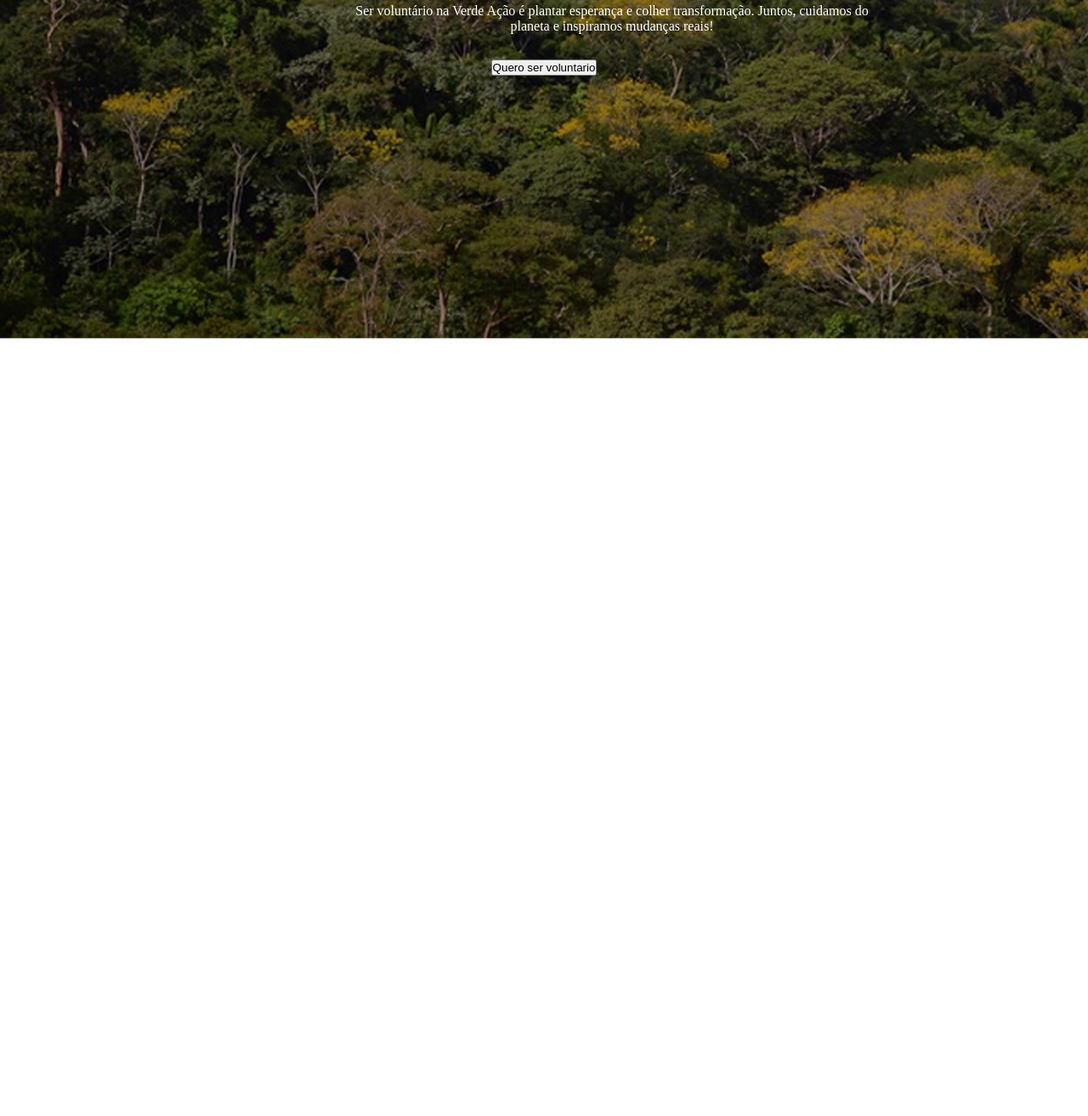
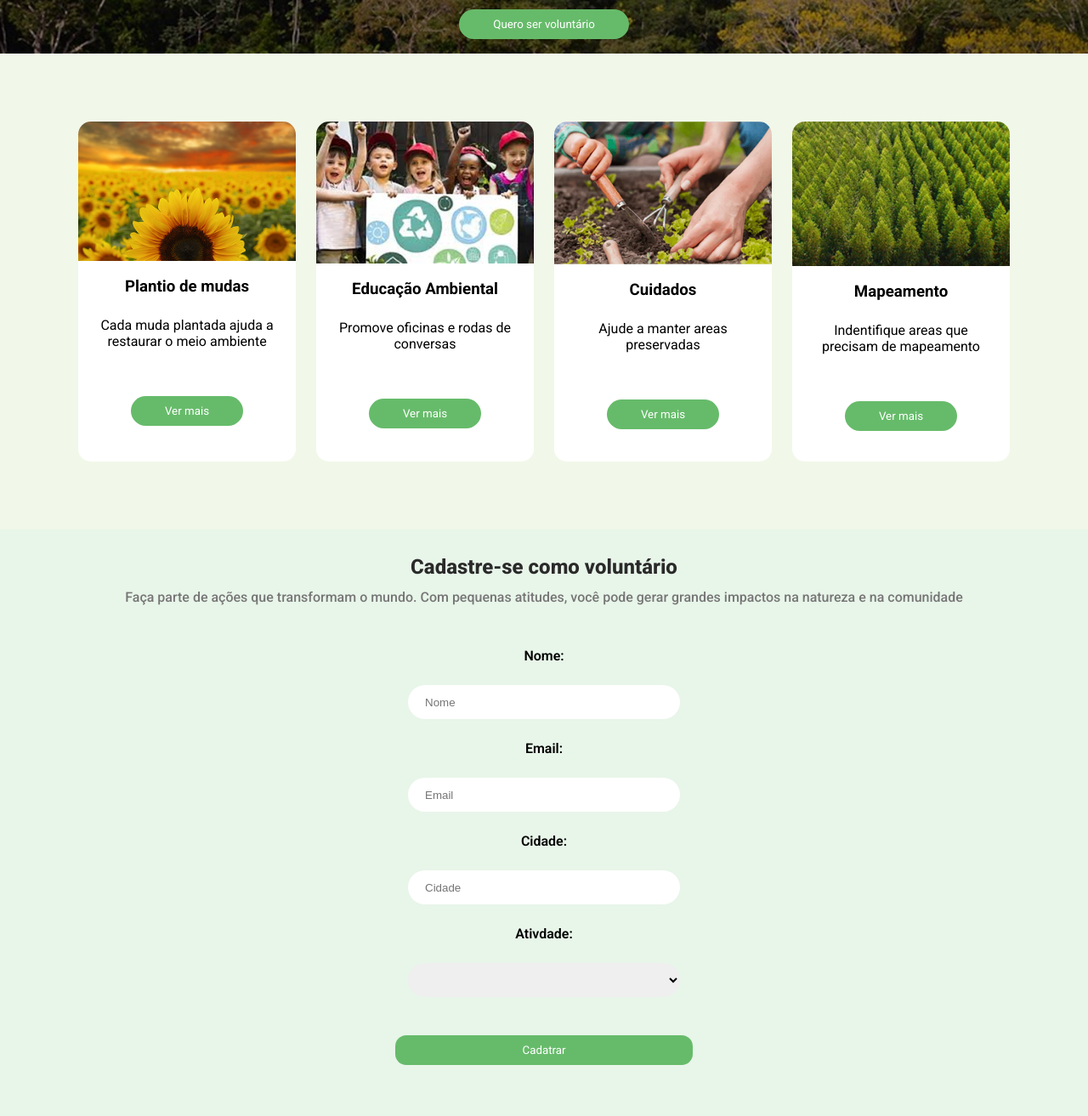
Before and after one commit to ThamiFL/Verde-Acao, a plain HTML site: page index.html in a window 1280 px wide. Shown: the part 401-1714 px from the top of the page at 85% size. Before the commit the page ends 800 px from the top, so only its background shows below. Drawn offline with Linux system fonts and the light colour scheme; a web font is replaced by a local one.

Commit message:
Ajustes e formulário

```diff
--- a/index.html
+++ b/index.html
@@ -5,11 +5,22 @@
     <meta name="viewport" content="width=device-width, initial-scale=1.0">
     <link rel="stylesheet" href="style.css">
     <title>Verde Ação</title>
-    <link rel="preconnect" href="https://fonts.googleapis.com">
+
+ <link rel="preconnect" href="https://fonts.googleapis.com">
 <link rel="preconnect" href="https://fonts.gstatic.com" crossorigin>
 <link href="https://fonts.googleapis.com/css2?family=Sansita+Swashed:wght@300..900&display=swap" rel="stylesheet">
+
+
+<link rel="preconnect" href="https://fonts.googleapis.com">
+<link rel="preconnect" href="https://fonts.gstatic.com" crossorigin>
+<link href="https://fonts.googleapis.com/css2?family=Roboto:ital,wght@0,100..900;1,100..900&family=Sansita+Swashed:wght@300..900&display=swap" rel="stylesheet">
+
+
+<!-------------------------------------------------------------->
+
 </head>
 <body>
+
     <header>
         <h2>Verde Ação</h2>
         <nav>
@@ -17,15 +28,96 @@
             <a href="#">Cadastre-se</a>
         </nav>
     </header>
+
+<!------------------------------------------------------------>
+
 <main>
 <section class="background">
 <h1> Verde Ação </h1>
-<p> Ser voluntário na Verde Ação é plantar esperança
+<p class="p1"> Ser voluntário na Verde Ação é plantar esperança
     e colher transformação. Juntos, cuidamos do planeta e
     inspiramos mudanças reais! </p>
-<button> Quero ser voluntario </button>
+<button class="botãobackground"> Quero ser voluntário </button>
 </section>
+
+<!------------------------------------------------------------>
+
+<section class="card">
+
+<article class="cards">
+<img src="./assets/girassol.png" alt="Girassois">
+<h3> Plantio de mudas </h3>
+<p>Cada muda plantada ajuda a restaurar o meio ambiente</p>
+<button> Ver mais </button>
+</article>
+
+<article class="cards">
+<img src="./assets/criancas.png" alt="Crianças">
+<h3>Educação Ambiental </h3>
+<p> Promove oficinas e rodas de conversas</p>
+<button> Ver mais </button>
+</article>
+
+<article class="cards">
+<img src="./assets/plantacao.png" alt="Pessoas plantando">
+<h3> Cuidados </h3>
+<p> Ajude a manter areas preservadas </p>
+<button> Ver mais </button>
+</article>
+
+<article class="cards">
+<img src="./assets/florestas.png" alt="Crianças">
+<h3> Mapeamento </h3>
+<p> Indentifique areas que precisam de mapeamento </p>
+<button> Ver mais </button>
+</article>
+
+</section>
+
+<!------------------------------------------------------------>
+
+<form action="">
+
+ <h2 class="h22">Cadastre-se como voluntário </h2>
+<p class="p2">Faça parte de ações que transformam o mundo. Com pequenas atitudes,
+você pode gerar grandes impactos na natureza e na comunidade </p>
+
+<div>
+<p class="pdiv"><label for="nome">Nome: </label></p>
+<input type="text" name="nome" id="nome"
+placeholder="Nome"/>
+</div>
+
+<div>
+<p class="pdiv"><label for="email">Email:</label></p>
+<input type="email" id="email" name="email" required
+placeholder="Email"/>
+</div>
+
+<div>
+<p class="pdiv"><label for="nome">Cidade:</label></p>
+<input type="nome" id="nome" name="nome" required
+placeholder="Cidade"/>
+</div>
+
+<div>
+<p class="pdiv"><label for="atividade">Ativdade:</label></p>
+<select id="atividade" name="atividade">
+<option value="Selecione">Selecione</option>
+</select>
+</div>
+
+<button class="botão"> Cadatrar </button>
+
+</form>
+
 </main>
+
+<!--------------------------------------------->
+
+<footer>© todos os direitos reservados</footer>
+
+<!--------------------------------------------->
 
 </body>
 </html>
--- a/style.scss
+++ b/style.scss
@@ -1,78 +1,207 @@
 * {
-    margin: 0; // Remove o espaçamento externo padrão dos navegadores
-    padding: 0; // Remove preenchimento padrão
-    box-sizing: border-box; // Inclui padding e borda no cálculo do tamanho
+    margin: 0;
+    padding: 0;
+    box-sizing: border-box;
 }
+//////////////////////////////////////////////////////////////////////
 
 header {
     background-color: #66BB6A;
-    height: 20vh;
+    height: 8vh;
     color: #ffffff;
-    //padding-left: 50px; Padding move internamente, movendo da esquerda para a direita
-    //padding-top: 25px; movendo internamente de cima para baixo
-    //padding-bottom: 20px; movendo internamente de baixo para cima (comentar o padding top)
-    //padding-right: 50px; Move internamente da direita para a esquerda
-
-    // margin: 30px; Mostrar que a margin move toda a caixa, movendo os 4 lados (cima, direita, baixo, esquerda)
-    // margin-top: 20px; // top - em cima
-    // margin-left: 30px; // left - esquerda
-    // margin-right: 50px; // right - direita
-    // margin-bottom: 20px; // bottom -  embaixo
 
     h2 {
-        display: block; //Ocupa toda a linha
-        display: inline; //Ocupa somente o tamanho necessário
-        display: inline-block; // Deixa na mesma linha,e permite o controle de largura e altura
+        display: inline-block;
         width: 40%;
-        padding-left: 160px;
-        margin-top: 40px;
+        padding-left: 150px;
+        margin-top: 25px;
        font-family: "Sansita Swashed", system-ui;
+       font-size: 1.8rem;
+
      }
 
-    /* O nav também é block por padrão, então muda o comportamento */
-
     nav {
-        display: block; //Ocupa toda a linha
-        display: inline; //Ocupa somente o tamanho necessário
-        width: 40%; //Com o inline, ele não aceita tamanhos.
-        display: inline-block; // Deixa namesma linha,e permite o controle de largura e altura
+   width: 40%;
+    display: inline-block;
    text-align: end;
 
+
         a {
-            margin-left: 40px; // espaço entre os links
+   margin-left: 100px;
    color: #ffffff;
-            text-decoration: none; //Tira a estilização padrão da tag A
+   text-decoration: none;
+    font-size: 1rem;
+   font-family: "Roboto", sans-serif;
    }
  }
  }
-// ./ é pra assessar uma pasta
-// vh é medida pra altura
+
+
+////////////////////////////////////////////////////////////////////////
 
 .background {
 background-image: url("./assets/background.png");
-height: 80vh;
+height: 50vh;
 background-repeat: no-repeat;
 color: #ffffff;
 text-align: center;
 background-position: center;
 background-size: cover;
- //tamanho do background//
-// contein = ele exibe exatamente o tamnho que a imagem é
-// o cover cobre toda a caixa, preenche tudo //
- padding-top: 15%;
+ padding-top: 10%;
+}
 
- p{
 
-    //margin eu mudo todo o elemento//
-    //padding é ele move internamente//
+ h1 {
+     font-family: "Sansita Swashed", system-ui;
+     font-size: 5rem;
+     font-weight: 600;
+     margin-bottom: 10px;
+ }
 
+
+.p1 {
 margin-top: 20px;
 margin-bottom: 30px;
 width: 50%;
-margin-left: 400px;
+margin-left: 450px;
+color: #ffffff;
+font-weight: 500;
+font-size: 1.2rem;
+font-family: "Roboto", sans-serif;
 }
 
- h1 {
-     font-family: "Sansita Swashed", system-ui;
+
+.botãobackground {
+background-color: #66BB6A;
+padding: 10px 40px;
+margin-top: 15px;
+border: none;
+border-radius: 25px;
+color: #ffffff;
+font-family: "Roboto", sans-serif;
 }
+
+///////////////////////////////////////////////////////////////////////////////////////////////////////////
+
+
+.card {
+    background-color: #F1F8E9;
+    height: 70vh;
+    text-align: center;
+    padding: 80px;
+    display: flex;
+    justify-content: space-around;}
+
+img {
+    width: 100%;
+    border-radius: 15px 15px 0 0;
 }
+
+.cards {
+    background-color: #ffffff;
+    width: 20vw;
+    height: 50vh;
+   border-radius: 15px;
+ text-align: center;
+}
+
+h3 {
+margin: 15px;
+font-family: "Roboto", sans-serif;
+}
+
+p {
+    color: #000;
+    margin: 25px;
+    font-size: 1rem;
+    font-family: "Roboto", sans-serif;
+}
+
+button {
+background-color: #66BB6A;
+padding: 10px 40px;
+margin-top: 30px;
+border: none;
+border-radius: 25px;
+color: #ffffff;
+font-family: "Roboto", sans-serif;
+}
+
+
+//////////////////////////////////////////
+
+.h22 {
+    color:  #2A2A2A;
+ margin-top: 20px;
+ font-weight: 800;
+ font-family: "Roboto", sans-serif;
+}
+
+.p2{
+    color: #767676;
+    margin-top: 12px;
+    margin-bottom: 50px;
+    font-weight: 500;
+    font-family: "Roboto", sans-serif;
+}
+
+form {
+    background-color: #E8F5E9;
+    height: 500px;
+    text-align: center;
+    height: 700px;
+    padding: 10px;
+    font-family: "Roboto", sans-serif;
+
+    .pdiv {
+        margin: 10px;
+        text-align: center;
+        font-weight: 600;
+    }
+
+
+input {
+    border-radius: 20px;
+    border: none;
+    height: 3vh;
+    width: 25vw;
+    text-align: left;
+    padding: 20px ;
+    margin: 15px;
+    }
+
+select {
+
+    border-radius: 20px;
+    border: none;
+    height: 3vh;
+    width: 25vw;
+    text-align: left;
+    padding: 20px ;
+    margin: 15px;
+}
+
+}
+
+.botão {
+background-color: #66BB6A;
+padding: 10px 30px;
+border: none;
+border-radius: 13px;
+color: #ffffff;
+width: 350px;
+margin-top: 30px;
+font-family: "Roboto", sans-serif;
+}
+
+ //////////////////////////////////////////////////////////
+
+footer {
+    background-color: #66BB6A;
+    color: #F1F8E9;
+    text-align: center;
+    padding: 16px;
+    font-family: "Roboto", sans-serif;
+}
+
+ ///////////////////////////////////////////////////////
```
Also changed, not shown: assets/criancas.png (added), assets/florestas.png (added), assets/girassol.png (added), assets/plantacao.png (added), style.css, 1 other file. Lines whose indentation alone changed are shown as unchanged.
